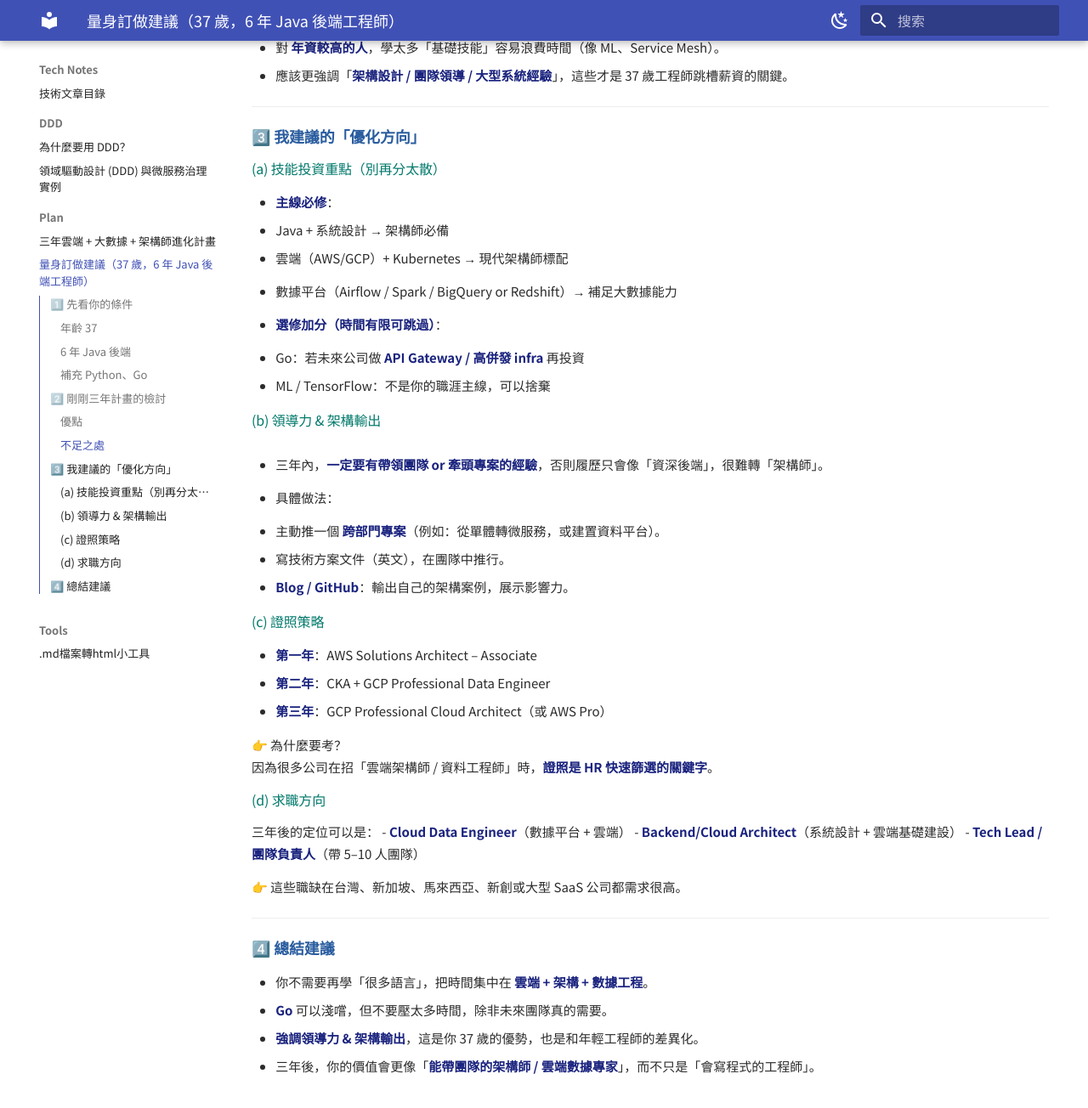
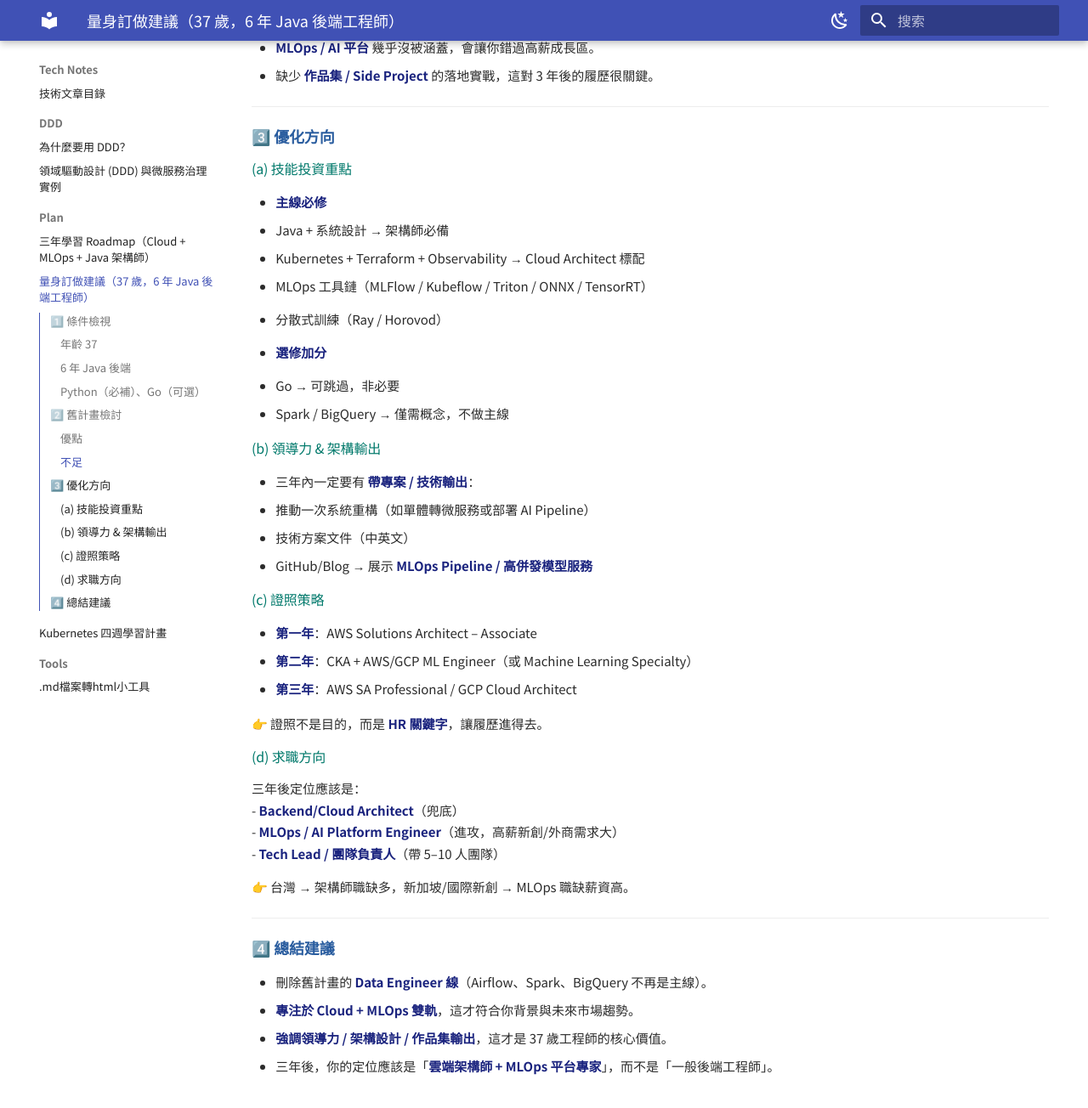
Before and after one commit to iw5420/tech-notes, an MkDocs documentation site: the page built from docs/plan/architect_customized_analysis.md, in a window 1280 px wide and 1400 px high, scrolled down 737 px. Shown: the top 1304 px of the window at 85% size. Built offline with MkDocs 1.6.1 and Material for MkDocs 9.7.7, drawn with Linux system fonts in a browser that asks for light colours; some of the changed text lies outside the part shown.

Commit message:
fix theme1

```diff
--- a/docs/plan/architect_customized_analysis.md
+++ b/docs/plan/architect_customized_analysis.md
@@ -3,75 +3,74 @@ title: 量身訂做建議（37 歲，6 年 Java 後端工程師）
 tags:
   - Plan
 ---
+
 # 🎯 量身訂做建議（37 歲，6 年 Java 後端工程師）
 
-## 1️⃣ 先看你的條件
+## 1️⃣ 條件檢視
 
 ### 年齡 37
-- 屬於「中高年資」工程師，履歷上的 **深度 / 系統設計能力** 會比「語言多寡」更重要。
+- 屬於「中高年資」工程師，履歷上 **架構深度 / 團隊影響力** 比「語言數量」更能加分。
 
 ### 6 年 Java 後端
-- 代表你在 **Spring Boot、資料庫、API 設計** 已經有成熟經驗。
-- 面試中 **能否畫出完整架構圖、講清楚 trade-off** 比「再多會一個語言」更有價值。
+- 已有 **Spring Boot、資料庫、API 設計** 穩固基礎。
+- 接下來要展現的是 **雲端化、分散式系統、MLOps 平台整合** 的能力。
 
-### 補充 Python、Go
-- **Python**：加強 **資料工程 / ETL / 大數據** → 這個很合理。
-- **Go**：如果有時間可以學，但 **不是必須**，除非你鎖定公司（K8s / Gateway / infra-heavy）會用到。
+### Python（必補）、Go（可選）
+- **Python**：作為 MLOps 主力語言（FastAPI、MLFlow、Kubeflow、模型部署）。
+- **Go**：非必須，除非未來團隊有 API Gateway / Infra-heavy 需求，否則可以先放掉。
 
 ---
 
-## 2️⃣ 剛剛三年計畫的檢討
+## 2️⃣ 舊計畫檢討
 
 ### 優點
-- 有把 **Java → 架構師 + Python → 資料工程 + 雲端證照** 串起來。
-- 最後能同時應徵 **Cloud Data Engineer / Backend Architect**。
+- 強調了 Java 架構、雲端、證照，這些都是你轉型的基礎。
 
-### 不足之處
-- 對 **年資較高的人**，學太多「基礎技能」容易浪費時間（像 ML、Service Mesh）。
-- 應該更強調「**架構設計 / 團隊領導 / 大型系統經驗**」，這些才是 37 歲工程師跳槽薪資的關鍵。
+### 不足
+- 舊版偏向 **Data Engineer 線**（Airflow、Spark、BigQuery），但你已經決定不走這條路。
+- **MLOps / AI 平台** 幾乎沒被涵蓋，會讓你錯過高薪成長區。
+- 缺少 **作品集 / Side Project** 的落地實戰，這對 3 年後的履歷很關鍵。
 
 ---
 
-## 3️⃣ 我建議的「優化方向」
+## 3️⃣ 優化方向
 
-### (a) 技能投資重點（別再分太散）
-- **主線必修**：
+### (a) 技能投資重點
+- **主線必修**
   - Java + 系統設計 → 架構師必備
-  - 雲端（AWS/GCP）+ Kubernetes → 現代架構師標配
-  - 數據平台（Airflow / Spark / BigQuery or Redshift）→ 補足大數據能力
+  - Kubernetes + Terraform + Observability → Cloud Architect 標配
+  - MLOps 工具鏈（MLFlow / Kubeflow / Triton / ONNX / TensorRT）
+  - 分散式訓練（Ray / Horovod）
 
-- **選修加分（時間有限可跳過）**：
-  - Go：若未來公司做 **API Gateway / 高併發 infra** 再投資
-  - ML / TensorFlow：不是你的職涯主線，可以捨棄
+- **選修加分**
+  - Go → 可跳過，非必要
+  - Spark / BigQuery → 僅需概念，不做主線
 
 ### (b) 領導力 & 架構輸出
-- 三年內，**一定要有帶領團隊 or 牽頭專案的經驗**，否則履歷只會像「資深後端」，很難轉「架構師」。
-
-- 具體做法：
-  - 主動推一個 **跨部門專案**（例如：從單體轉微服務，或建置資料平台）。
-  - 寫技術方案文件（英文），在團隊中推行。
-  - **Blog / GitHub**：輸出自己的架構案例，展示影響力。
+- 三年內一定要有 **帶專案 / 技術輸出**：
+  - 推動一次系統重構（如單體轉微服務或部署 AI Pipeline）
+  - 技術方案文件（中英文）
+  - GitHub/Blog → 展示 **MLOps Pipeline / 高併發模型服務**
 
 ### (c) 證照策略
 - **第一年**：AWS Solutions Architect – Associate
-- **第二年**：CKA + GCP Professional Data Engineer
-- **第三年**：GCP Professional Cloud Architect（或 AWS Pro）
+- **第二年**：CKA + AWS/GCP ML Engineer（或 Machine Learning Specialty）
+- **第三年**：AWS SA Professional / GCP Cloud Architect
 
-👉 為什麼要考？
-因為很多公司在招「雲端架構師 / 資料工程師」時，**證照是 HR 快速篩選的關鍵字**。
+👉 證照不是目的，而是 **HR 關鍵字**，讓履歷進得去。
 
 ### (d) 求職方向
-三年後的定位可以是：
-- **Cloud Data Engineer**（數據平台 + 雲端）
-- **Backend/Cloud Architect**（系統設計 + 雲端基礎建設）
+三年後定位應該是：
+- **Backend/Cloud Architect**（兜底）
+- **MLOps / AI Platform Engineer**（進攻，高薪新創/外商需求大）
 - **Tech Lead / 團隊負責人**（帶 5–10 人團隊）
 
-👉 這些職缺在台灣、新加坡、馬來西亞、新創或大型 SaaS 公司都需求很高。
+👉 台灣 → 架構師職缺多，新加坡/國際新創 → MLOps 職缺薪資高。
 
 ---
 
 ## 4️⃣ 總結建議
-- 你不需要再學「很多語言」，把時間集中在 **雲端 + 架構 + 數據工程**。
-- **Go** 可以淺嚐，但不要壓太多時間，除非未來團隊真的需要。
-- **強調領導力 & 架構輸出**，這是你 37 歲的優勢，也是和年輕工程師的差異化。
-- 三年後，你的價值會更像「**能帶團隊的架構師 / 雲端數據專家**」，而不只是「會寫程式的工程師」。
+- 刪除舊計畫的 **Data Engineer 線**（Airflow、Spark、BigQuery 不再是主線）。
+- **專注於 Cloud + MLOps 雙軌**，這才符合你背景與未來市場趨勢。
+- **強調領導力 / 架構設計 / 作品集輸出**，這才是 37 歲工程師的核心價值。
+- 三年後，你的定位應該是「**雲端架構師 + MLOps 平台專家**」，而不是「一般後端工程師」。
```
Also changed, not shown: docs/index.md (+5 -2 lines), docs/plan/3year_architect_plan.md (deleted, +0 -132 lines), docs/plan/3year_cloud_mlop_architect_plan.md (added, +115 -0 lines), docs/plan/k8s_learn_1month_basic.md (added, +103 -0 lines).
